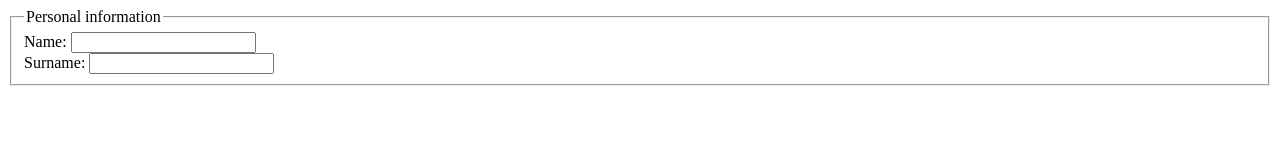
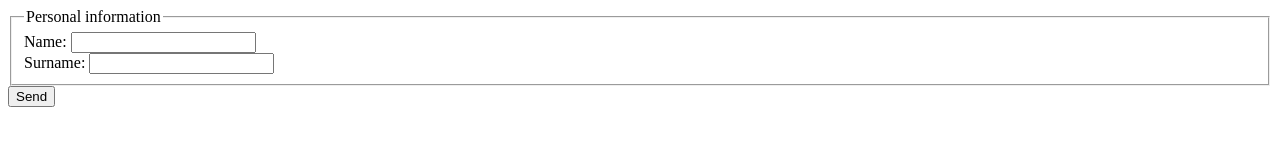
Before and after one commit to Illia0308/Questionnaire, a plain HTML site: page index.html in a window 1280 px wide. Drawn offline with Linux system fonts and the light colour scheme.

Commit message:
add button

```diff
--- a/index.html
+++ b/index.html
@@ -20,6 +20,10 @@
         <input type="text">
       </label>
     </fieldset>
+
+    <button type="submit">
+      Send
+    </button>
   </form>
 </body>
 </html>
```
